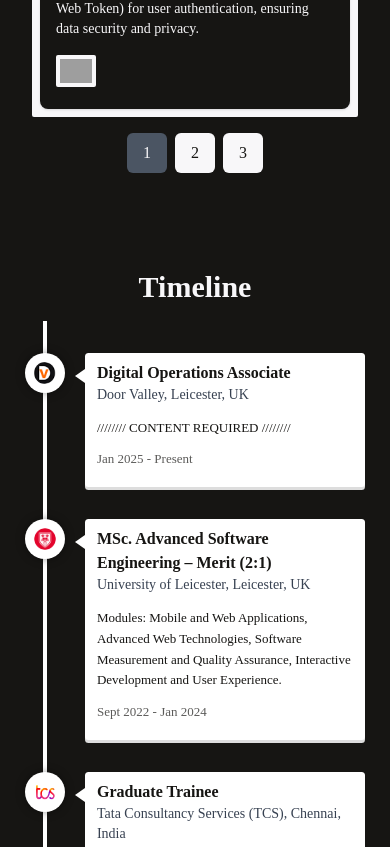
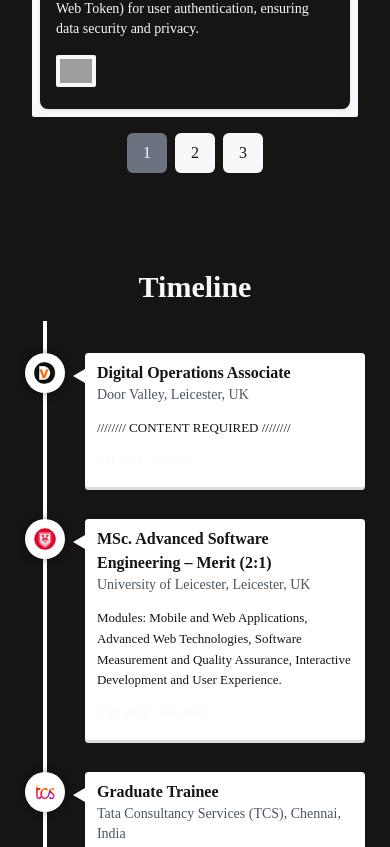
Before and after one commit to Keerthiprasanth/Portfolio, a React (Create React App) app in the folder portfolio/: page / in a window 390 px wide. Shown: the part 2657-3504 px from the top of the page. Built offline with nearby package versions, Linux system fonts and the light colour scheme; grey boxes are pictures that could not be loaded; a web font is replaced by a local one.

Commit message:
Fixed animations on Light mode

```diff
--- a/portfolio/src/components/Pagination.jsx
+++ b/portfolio/src/components/Pagination.jsx
@@ -1,8 +1,8 @@
 import React from "react";
 
-function Pagination({ projectsPerPage, totalProjects, paginate, currentPage }) {
+function Pagination({ projectsPerPage, totalProjects, paginate, currentPage, isLightMode }) {
   const pageNumbers = [];
-  console.log("Current page - ",currentPage);
+
   for (let i = 1; i <= Math.ceil(totalProjects / projectsPerPage); i++) {
     pageNumbers.push(i);
   }
@@ -14,10 +14,14 @@ function Pagination({ projectsPerPage, totalProjects, paginate, currentPage }) {
           <li key={number} className="">
             <button
               onClick={() => paginate(number)}
-              className={`inline-block px-4 py-2 rounded-md transition-colors duration-200 ${
+              className={`inline-block px-4 py-2 rounded-md transition-all duration-500 ${
+                isLightMode
+                  ? "bg-customBackground text-customTextColor"
+                  : "bg-customTextColor text-customBackground"
+              } ${
                 number === currentPage
-                  ? "bg-gray-600 text-customTextColor"
-                  : "bg-customTextColor text-customBackground hover:bg-gray-300"
+                  ? "bg-gray-500 text-customTextColor"
+                  : "hover:bg-gray-500 hover:text-customTextColor"
               }`}
             >
               {number}
--- a/portfolio/src/components/ProjectsPage.jsx
+++ b/portfolio/src/components/ProjectsPage.jsx
@@ -1,15 +1,33 @@
-import React from "react";
+import React, { useState, useEffect } from "react";
 
-function ProjectsPage({ projects }) {
+function ProjectsPage({ projects, isLightMode }) {
+
   return (
-    <ul className="grid grid-cols-1 md:grid-cols-2 gap-2 group bg-customTextColor p-2 rounded-sm text-sm md:text-base">
+    <ul
+      className={`grid grid-cols-1 md:grid-cols-2 gap-2 group transition-all duration-500 ${
+        isLightMode
+          ? "bg-customBackground"
+          : "bg-customTextColor"
+      } p-2 rounded-sm text-sm md:text-base`}
+    >
       {projects.map((project) => (
-        <li key={project.title} className="p-4 bg-customBackground rounded-lg shadow">
+        <li
+          key={project.title}
+          className={`p-4 transition-all duration-500 ${
+            isLightMode
+              ? "bg-customTextColor text-customBackground"
+              : "bg-customBackground text-customTextColor"
+          } rounded-lg shadow`}
+        >
           <h2 className="text-xl font-semibold mb-4">{project.title}</h2>
           {project.tools.split(", ").map((tool, index) => (
             <span
               key={index}
-              className="bg-customTextColor text-customBackground py-1 px-2 mr-2 rounded"
+              className={`transition-all duration-500 ${
+                isLightMode
+                  ? "bg-customBackground text-customTextColor"
+                  : "bg-customTextColor text-customBackground"
+              } py-1 px-2 mr-2 rounded`}
             >
               {tool}
             </span>
--- a/portfolio/src/pages/Contact.jsx
+++ b/portfolio/src/pages/Contact.jsx
@@ -90,12 +90,20 @@ function Contact({ isLightMode }) {
           <form
             ref={form}
             onSubmit={handleSubmit}
-            className={`grid gap-2 md:gap-4 md:items-center md:text-center p-6 md:p-8 sm:max-xl:p-9 border-2 border-customTextColor bg-customBackground mt-4 rounded-lg shadow-lg transition-opacity opacity-0 transform ${
+            className={`grid gap-2 md:gap-4 md:items-center md:text-center p-6 md:p-8 sm:max-xl:p-9 ${
+              theme
+                ? "bg-customTextColor text-customBackground border-customBackground border-2"
+                : "bg-customBackground text-customTextColor border-customTextColor border-2"
+            } mt-4 rounded-lg shadow-lg transition-opacity opacity-0 transform ${
               isVisible ? "animate-fadeInLeftToRight" : "opacity-0"
             }`}
           >
             <input
-              className={`rounded-lg pl-3 h-10 md:h-12 text-customBackground transition-opacity opacity-0 transform ${
+              className={`rounded-lg pl-3 h-10 md:h-12 transition-opacity opacity-0 transform ${
+                theme
+                  ? "bg-gray-500 text-customTextColor"
+                  : "bg-customTextColor text-customBackground"
+              } ${
                 isVisible ? "animate-fadeInLeftToRight" : "opacity-0"
               }`}
               type="email"
@@ -107,6 +115,10 @@ function Contact({ isLightMode }) {
             />
             <input
               className={`rounded-lg pl-3 h-10 md:h-12 text-customBackground transition-opacity opacity-0 transform ${
+                theme
+                  ? "bg-gray-500 text-customTextColor"
+                  : "bg-customTextColor text-customBackground"
+              } ${
                 isVisible ? "animate-fadeInLeftToRight" : "opacity-0"
               }`}
               type="text"
@@ -118,6 +130,10 @@ function Contact({ isLightMode }) {
             />
             <textarea
               className={`rounded-lg p-3 h-32 md:h-40 text-customBackground transition-opacity opacity-0 transform ${
+                theme
+                  ? "bg-gray-500 text-customTextColor"
+                  : "bg-customTextColor text-customBackground"
+              } ${
                 isVisible ? "animate-fadeInLeftToRight" : "opacity-0"
               }`}
               placeholder="Enter Your Message"
@@ -128,7 +144,11 @@ function Contact({ isLightMode }) {
             ></textarea>
             <button
               type="submit"
-              className={`rounded-lg h-12 w-20 border-2 bg-customBackground text-customTextColor hover:bg-customTextColor hover:text-customBackground transition-opacity opacity-0 transform ${
+              className={`rounded-lg h-12 w-20 border-2 hover:bg-customTextColor hover:text-customBackground transition-opacity opacity-0 transform ${
+                theme
+                  ? "bg-customTextColor text-customBackground border-customBackground"
+                  : "bg-customBackground text-customTextColor border-customTextColor "
+              } ${
                 isVisible ? "animate-fadeInLeftToRight" : "opacity-0"
               }`}
               style={{ animationDelay: "0.8s" }}
--- a/portfolio/src/pages/Projects.jsx
+++ b/portfolio/src/pages/Projects.jsx
@@ -74,12 +74,14 @@ function Projects({ isLightMode }) {
         </h1>
         <ProjectsPage
           projects={currentProjects}
+          isLightMode={isLightMode}
         ></ProjectsPage>
         <Pagination
           projectsPerPage={projectsPerPage}
           totalProjects={projects.length}
           paginate={paginate}
           currentPage={currentPage}
+          isLightMode={isLightMode}
         />
       </section>
     </div>
--- a/portfolio/src/pages/Skills.jsx
+++ b/portfolio/src/pages/Skills.jsx
@@ -107,7 +107,7 @@ function Skills({ isLightMode }) {
           {skillsList.map((skill, index) => (
             <li
               key={index}
-              className={`py-3 px-4 flex flex-col items-center justify-center transition transform hover:-translate-y-1 hover:shadow-lg text-customTextColor opacity-0 ${
+              className={`py-3 px-4 flex flex-col items-center justify-center transition transform hover:-translate-y-1 hover:shadow-lg opacity-0 ${
                 isVisible ? "animate-fadeInTopToBottom" : ""
               }`}
               style={{
@@ -125,7 +125,7 @@ function Skills({ isLightMode }) {
           ))}
         </ul>
 
-        <div className="flex items-center justify-center mt-8 hover:text-gray-400">
+        <div className="flex items-center justify-center mt-8 hover:text-gray-500">
           <p className="mr-4">Checkout my projects below</p>
           <Link
             to="#projects"
--- a/portfolio/src/pages/Timeline.jsx
+++ b/portfolio/src/pages/Timeline.jsx
@@ -73,13 +73,25 @@ function Timeline({ isLightMode }) {
             <VerticalTimelineElement
               key={element.id}
               date={element.date}
-              dateClassName="text-customBackground font-semibold bg-transparent md:text-white"
-              contentStyle={{ padding: "8px 12px", fontSize: "14px" }}
-              contentArrowStyle={{ borderRight: "10px solid #ffffff" }}
+              dateClassName={`font-bold ${
+                isLightMode ? "text-customBackground" : "text-customTextColor"
+              }
+              `}
+              contentStyle={{
+                background: isLightMode ? "#000000" : "#ffffff",
+                maxWidth: "600px",
+                padding: "8px 12px",
+                fontSize: "14px",
+              }}
+              contentArrowStyle={{
+                borderRight: isLightMode
+                  ? "12px solid #000000"
+                  : "12px solid #ffffff",
+              }}
               iconStyle={{
                 background: "#ffffff",
                 boxShadow: "0px 0px 10px rgba(0, 0, 0, 0.4)",
-                padding: "1px"
+                padding: "1px",
               }}
               icon={
                 <img
@@ -89,14 +101,24 @@ function Timeline({ isLightMode }) {
                 />
               }
             >
-              <h3 className="text-base md:text-lg font-bold text-customBackground">
+              <h3
+                className={`text-base md:text-lg font-bold ${
+                  theme ? "text-customTextColor" : "text-customBackground"
+                }`}
+              >
                 {element.title}
               </h3>
-              <h5 className="text-sm md:text-base font-medium text-gray-700">
+              <h5
+                className={`text-sm md:text-base font-medium ${
+                  theme ? "text-gray-400" : "text-gray-600"
+                }`}
+              >
                 {element.location}
               </h5>
               <p
-                className="text-xs md:text-sm lg:text-base mt-1 text-customBackground"
+                className={`text-xs md:text-sm lg:text-base mt-1 ${
+                  theme ? "text-customTextColor" : "text-customBackground"
+                }`}
                 style={{ fontSize: "13px" }}
               >
                 {element.content}
```
Lines whose indentation alone changed are shown as unchanged.
